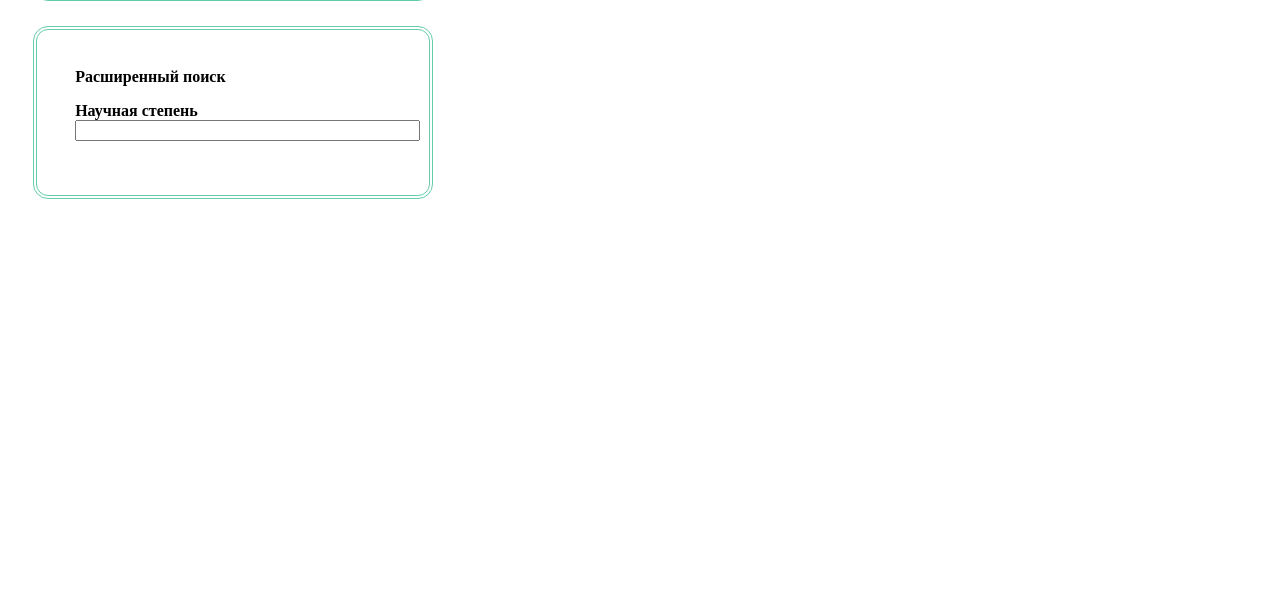
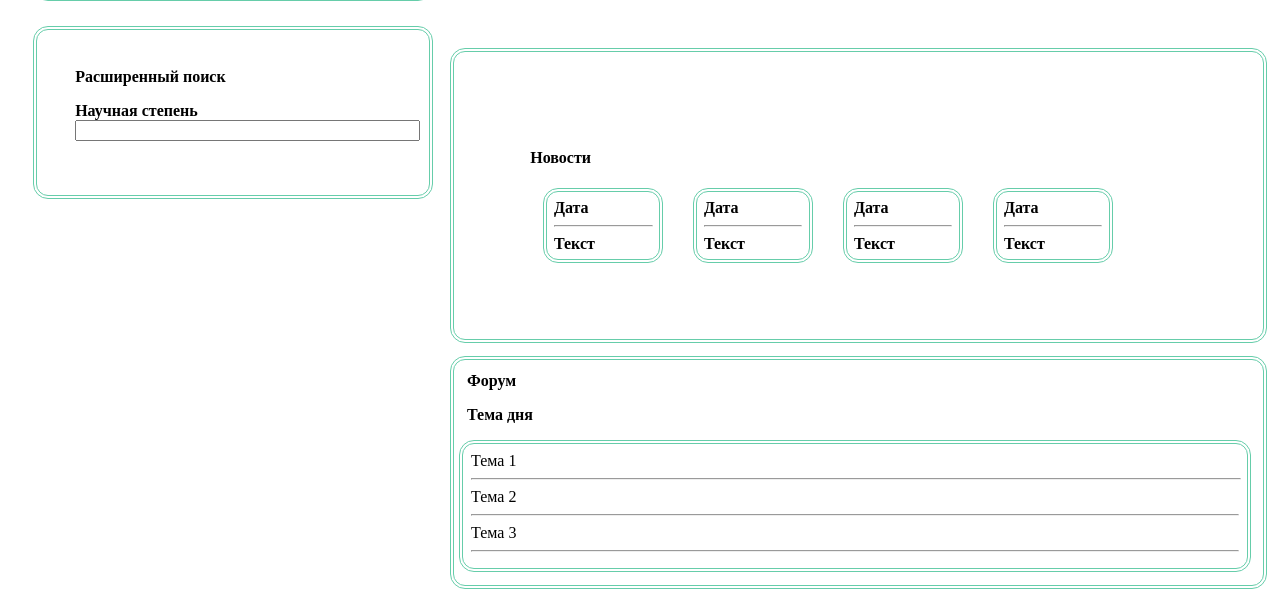
Before and after one commit to SofyaShestakova/search_of_scientists, a Python web app: template templates/scientists/main.html in a window 1280 px wide. Shown: the part 409-1006 px from the top of the page. Before the commit the page ends 608 px from the top, so only its background shows below. Run offline with Jinja, Linux system fonts and the light colour scheme; the template is opened without the code that fills it, so the values that code supplies are empty.

Commit message:
Simple layout has been created

```diff
--- a/templates/scientists/main.html
+++ b/templates/scientists/main.html
@@ -35,6 +35,34 @@
             </p>
         </div>
         <div class = "map">Карта</div>
+            <div class = "news">
+                <h4>Новости</h4>
+                    <div class="table">
+                        <b>Дата</b><hr/>
+                        <b>Текст</b>
+                    </div>
+                <div class="table">
+                    <b>Дата</b><hr/>
+                    <b>Текст</b>
+                </div>
+                <div class="table">
+                    <b>Дата</b><hr/>
+                    <b>Текст</b>
+                </div>
+                <div class="table">
+                    <b>Дата</b><hr/>
+                    <b>Текст</b>
+                </div>
+            </div>
+        <div class="forum">
+            <b>Форум</b>
+            <p> <b>Тема дня</b> </p>
+            <div class="table" id="topics">
+                <tr><td>Тема 1<hr class="hr"/><td><tr>
+                <tr><td>Тема 2<hr/></td><tr>
+                <tr><td>Тема 3<hr/></td><tr>
+            </div>
+        </div>
     </div>
 </body>
 </html>
--- a/templates/scientists/styles.css
+++ b/templates/scientists/styles.css
@@ -2,7 +2,7 @@
     width:100%;
     height:100%;
 }
-.header , .search,.large_search, .map{
+.header , .search,.large_search, .map, .news,.table, .forum{
     width:95%;
     border: 4px double  mediumaquamarine ;
     padding: 1%;
@@ -10,7 +10,7 @@
     margin-left: 2%;
     border-radius:15px;
 }
-.registration,.enter, .text {
+.registration,.enter, .text, .table {
     display:inline-block;
 }
 .search, .large_search{
@@ -25,3 +25,24 @@
     margin-top: -31%;
     padding:6%;
 }
+.news{
+    width:52%;
+    margin-left:35%;
+    margin-top: 5%;
+    padding:6%;
+}
+.table{
+    width:15%;
+}
+.forum{
+    margin-left:35%;
+    margin-top:1%;
+    width:62%;
+}
+#topics{
+    margin-left:-1%;
+    width:98%;
+}
+.hr{
+    width:100%;
+}
```
